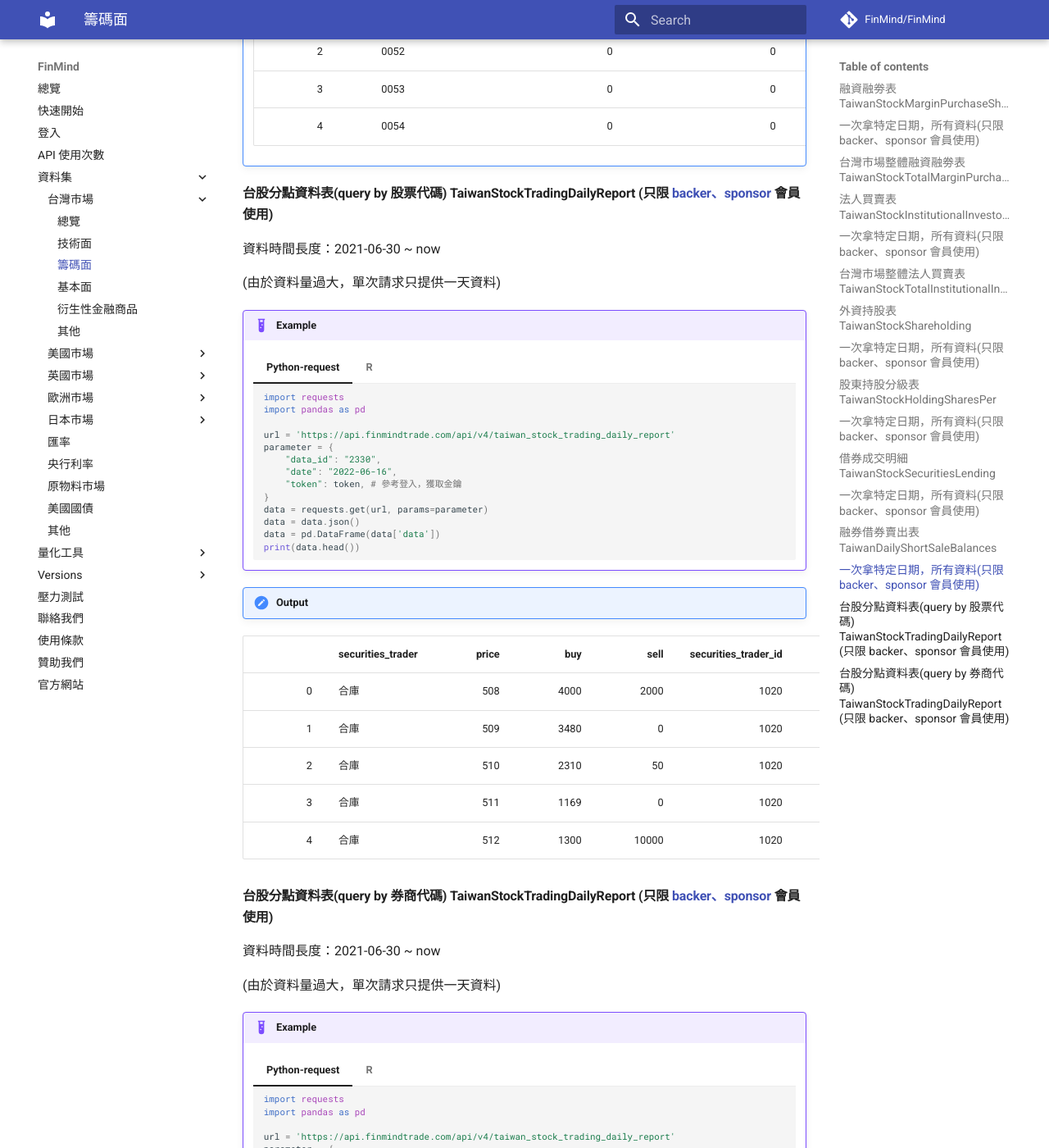
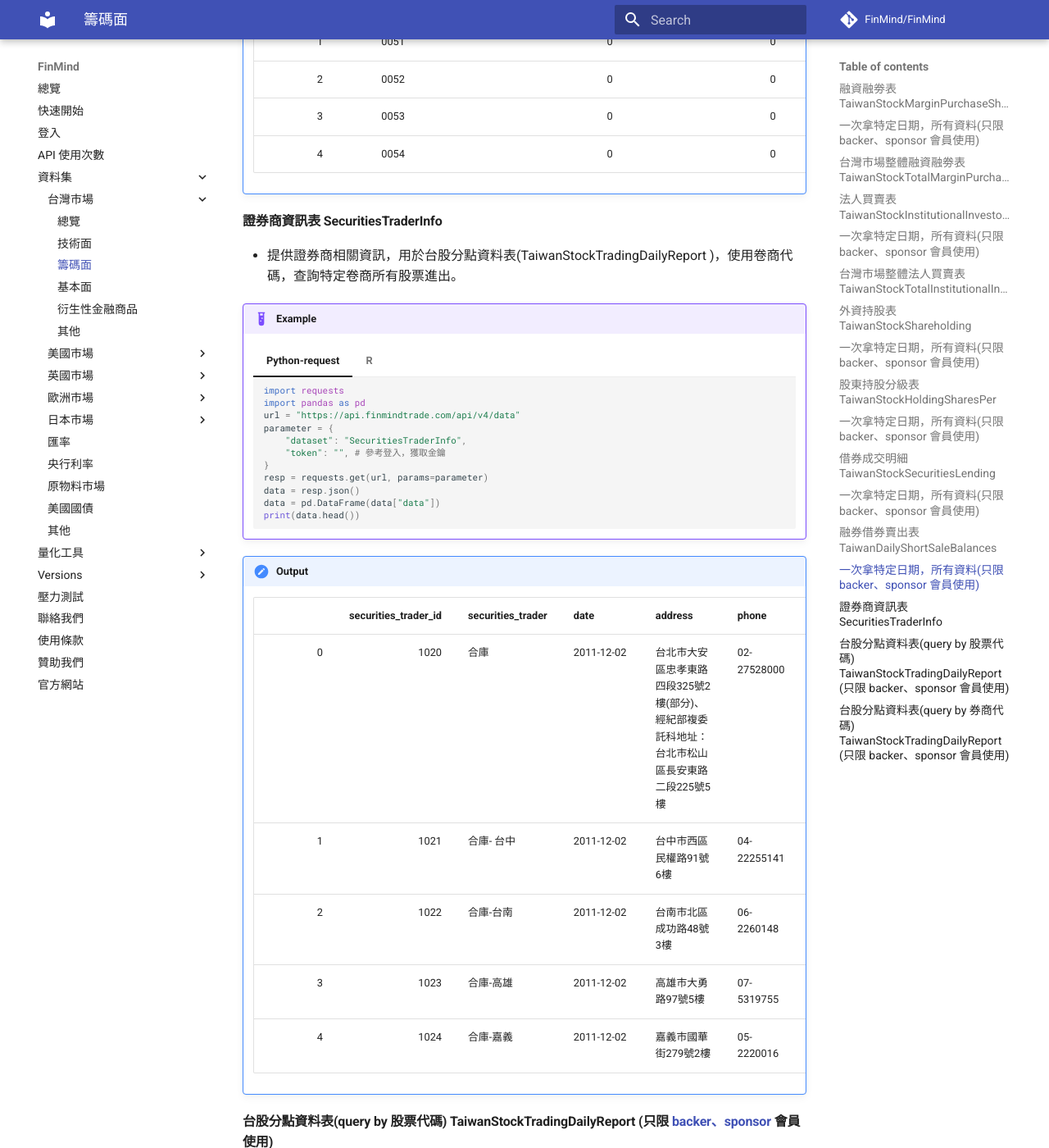
Before and after one commit to FinMind/FinMind-Doc, an MkDocs documentation site: the page built from docs/tutor/TaiwanMarket/Chip.md, in a window 1280 px wide and 1400 px high, scrolled down 10034 px. Shown: the whole window at 82% size. Built offline with MkDocs 1.6.1 and Material for MkDocs 9.7.7, drawn with Linux system fonts in a browser that asks for light colours; comment, search, counter and statistics services are not loaded; some of the changed text lies outside the part shown.

Commit message:
feat: add SecuritiesTraderInfo

````diff
--- a/docs/tutor/TaiwanMarket/Chip.md
+++ b/docs/tutor/TaiwanMarket/Chip.md
@@ -9,6 +9,7 @@
 - [股權持股分級表 TaiwanStockHoldingSharesPer](https://finmind.github.io/tutor/TaiwanMarket/Chip/#taiwanstockholdingsharesper)
 - [借券成交明細 TaiwanStockSecuritiesLending](https://finmind.github.io/tutor/TaiwanMarket/Chip/#taiwanstocksecuritieslending)
 - [融券借券賣出表 TaiwanDailyShortSaleBalances](https://finmind.github.io/tutor/TaiwanMarket/Chip/#taiwandailyshortsalebalances)
+- [證券商資訊表 SecuritiesTraderInfo](https://finmind.github.io/tutor/TaiwanMarket/Chip/#securitiestraderinfo)
 - [台股分點資料表(query by 股票代碼) TaiwanStockTradingDailyReport](https://finmind.github.io/tutor/TaiwanMarket/Chip/#query-by-taiwanstocktradingdailyreport-backersponsor)
 - [台股分點資料表(query by 券商代碼) TaiwanStockTradingDailyReport](https://finmind.github.io/tutor/TaiwanMarket/Chip/#query-by-taiwanstocktradingdailyreport-backersponsor_1)
 
@@ -890,6 +891,57 @@
     |  3 |       0053 |                                    0 |                            0 |                               0 |                                 0 |                                   0 |                 1622000 |                                 0 |                         0 |                      0 |                          0 |                                0 |                 3158 |                            0 | 2020-04-01 |
     |  4 |       0054 |                                    0 |                            0 |                               0 |                                 0 |                                   0 |                 2531000 |                                 0 |                         0 |                      0 |                          0 |                                0 |                 1357 |                            0 | 2020-04-01 |
 
+
+#### 證券商資訊表 SecuritiesTraderInfo
+
+- 提供證券商相關資訊，用於台股分點資料表(TaiwanStockTradingDailyReport )，使用卷商代碼，查詢特定卷商所有股票進出。
+
+!!! example
+    === "Python-request"
+        ```python
+        import requests
+        import pandas as pd
+        url = "https://api.finmindtrade.com/api/v4/data"
+        parameter = {
+            "dataset": "SecuritiesTraderInfo",
+            "token": "", # 參考登入，獲取金鑰
+        }
+        resp = requests.get(url, params=parameter)
+        data = resp.json()
+        data = pd.DataFrame(data["data"])
+        print(data.head())
+
+        ```
+    === "R"
+        ```R
+        library(httr)
+        library(data.table)
+        library(dplyr)
+        url = 'https://api.finmindtrade.com/api/v4/data'
+        response = httr::GET(
+        url = url,
+        query = list(
+            dataset = "SecuritiesTraderInfo",
+            token = "" # 參考登入，獲取金鑰
+            )
+        )
+        data = content(response)
+        df = data$data %>%
+        do.call('rbind',.) %>%
+        data.table
+        head(df)
+
+        ```
+!!! output
+    |    |   securities_trader_id | securities_trader   | date       | address                                                                                      | phone       |
+    |---:|-----------------------:|:--------------------|:-----------|:---------------------------------------------------------------------------------------------|:------------|
+    |  0 |                   1020 | 合庫                | 2011-12-02 | 台北市大安區忠孝東路四段325號2樓(部分)、經紀部複委託科地址：台北市松山區長安東路二段225號5樓 | 02-27528000 |
+    |  1 |                   1021 | 合庫- 台中          | 2011-12-02 | 台中市西區民權路91號6樓                                                                      | 04-22255141 |
+    |  2 |                   1022 | 合庫-台南           | 2011-12-02 | 台南市北區成功路48號3樓                                                                      | 06-2260148  |
+    |  3 |                   1023 | 合庫-高雄           | 2011-12-02 | 高雄市大勇路97號5樓                                                                          | 07-5319755  |
+    |  4 |                   1024 | 合庫-嘉義           | 2011-12-02 | 嘉義市國華街279號2樓                                                                         | 05-2220016  |
+
+
 #### 台股分點資料表(query by 股票代碼) TaiwanStockTradingDailyReport (只限 [backer、sponsor](https://finmindtrade.com/analysis/#/Sponsor/sponsor) 會員使用)
 資料時間長度：2021-06-30 ~ now
 
````
Also changed, not shown: other parts of docs/tutor/TaiwanMarket/Chip.md (+1 -1 lines), docs/tutor/TaiwanMarket/DataList.md (+4 -2 lines).
